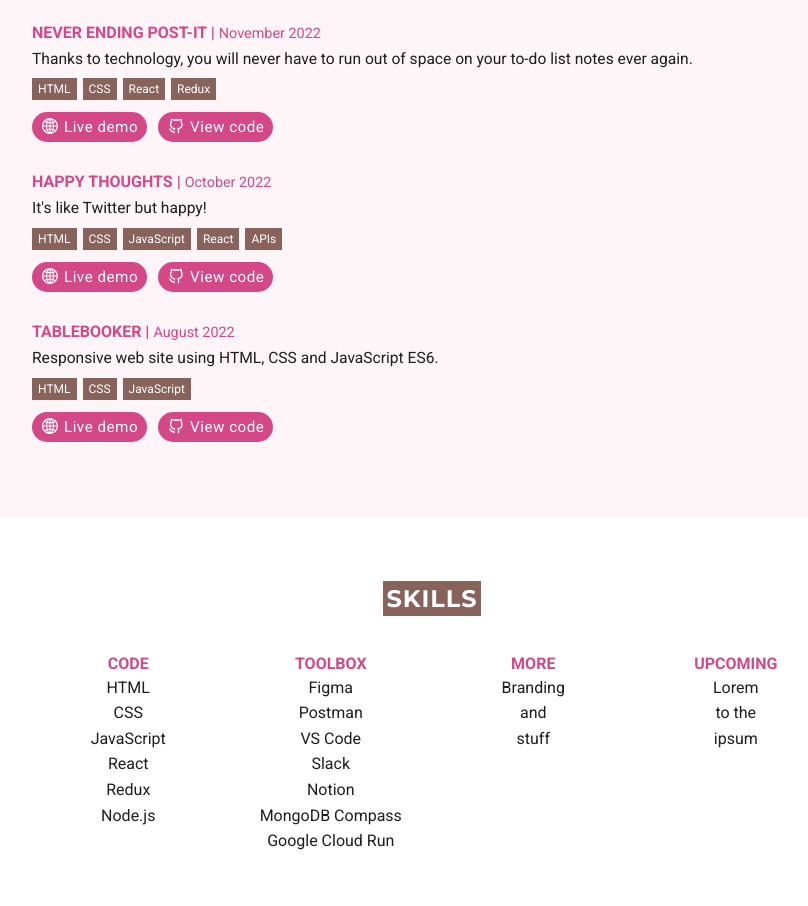
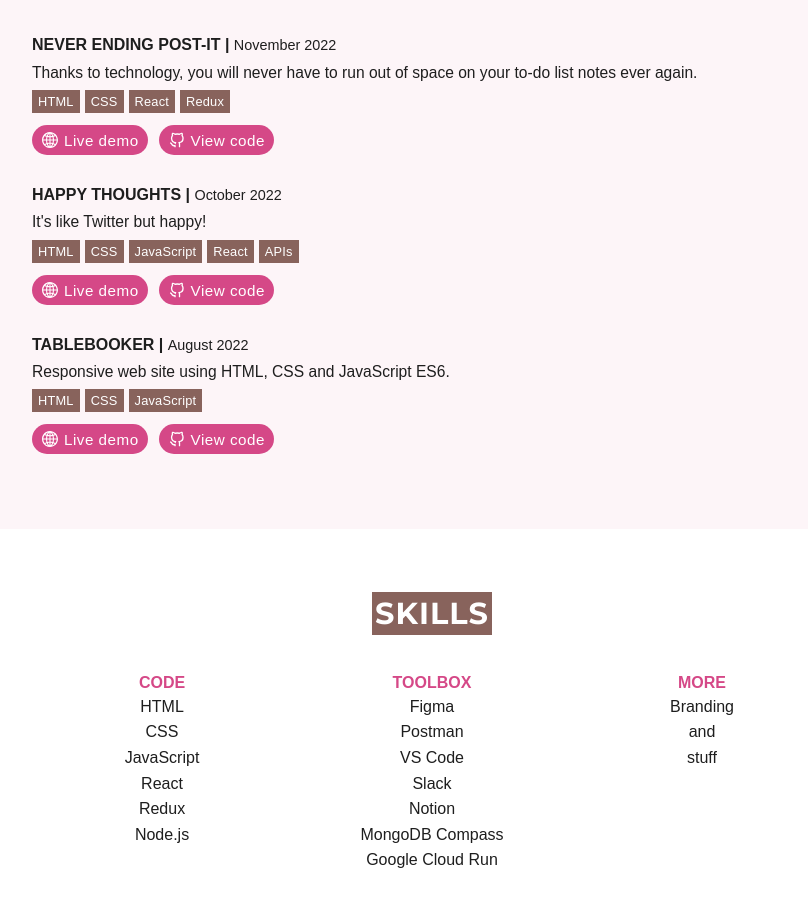
Before and after one commit to Technigo/project-react-portfolio, a React (Create React App) app: page / in a window 1280 px wide. Shown: the part 1888-2794 px from the top of the page, without its empty margins (208-1016 px from the left). Built offline with nearby package versions, Linux system fonts and the light colour scheme.

Commit message:
Add new fonts

```diff
--- a/src/components/ComponentLibrary.js
+++ b/src/components/ComponentLibrary.js
@@ -8,7 +8,7 @@ export const ProfileImage = styled.img`
   border-radius: 50%;
   width: 150px;
   height: 150px;
-  border: 3px solid var(--imageframe);
+  border: 0px solid var(--imageframe);
   overflow: hidden;
 `
 
@@ -37,7 +37,7 @@ export const Lollipop = () => (
 const Title = styled.h2`
     text-align: center;
     font-family: "Montserrat", sans-serif;
-    font-size: 1.5rem;
+    font-size: 1.9rem;
     font-weight: 700;
     text-transform: uppercase;
     padding-top: 10px;
--- a/src/components/Contact.js
+++ b/src/components/Contact.js
@@ -8,7 +8,7 @@ const FooterText = styled.p`
     font-weight: 400;
     font-size: 1.1rem;
     text-align: center;
-    color: var(--white);
+    color: var(--black);
     line-height: 1.6;
     padding-bottom: 50px;
     `
@@ -18,12 +18,12 @@ font-family: "Montserrat", sans-serif;
 font-weight: 400;
 font-size: 1.1rem;
 text-align: center;
-color: var(--white);
+color: var(--black);
 line-height: 1.6;
 
 &:hover,
 &:focus{
-    color: var(--black);
+    color: var(--white);
 };
 &:active{
     color: var(--white);
@@ -34,7 +34,7 @@ const Contact = () => {
   return (
     <PageSection backgroundColor="var(--accent)">
       <FooterText>
-        <Subheading>Contact</Subheading>
+        <Subheading>Get in touch</Subheading>
         <p>
           <ContactLink href="tel:0046790421910">
           +46(0)790 42 19 10
--- a/src/components/Hero.js
+++ b/src/components/Hero.js
@@ -6,7 +6,7 @@ import { ProfileImage, Wrapper } from './ComponentLibrary'
 const MainHeader = styled.header`
   width: 100%;
   height: 475px;
-  background-image: url("assets/images/header_crop.jpg");
+  background-image: url("assets/images/kilimanjaro-studioz-_8mos_CBmBM-unsplash_original.jpg");
   background-color: var(--headerfallback);
   position: relative;
   background-size: cover;
@@ -29,8 +29,9 @@ const TextWrapper = styled.div`
 const ImageWrapper = styled.div`
   justify-content: left;
 `
+
 const Name = styled.h1`
-  font-family: "Roboto", sans-serif;
+  font-family: "Roboto Flex", sans-serif;
   text-transform: uppercase;
   color: var(--black);
 `
@@ -39,7 +40,7 @@ const Title = styled.h1`
   font-family: "Montserrat", sans-serif;
   text-transform: lowercase;
   color: var(--black);
-  font-size: 46px;
+  font-size: 2.9rem;
   padding-top: 10px;
   font-weight: 700;
   line-height: 1.2;
@@ -49,7 +50,7 @@ const OtherTitle = styled.h1`
   font-family: "Montserrat", sans-serif;
   text-transform: lowercase;
   color: var(--black);
-  font-size: 24px;
+  font-size: 1.5rem;
   padding-top: 10px;
   font-weight: 700;
   line-height: 1.2;
--- a/src/components/Pill.js
+++ b/src/components/Pill.js
@@ -16,7 +16,7 @@ const ProjectPill = styled.a`
   text-decoration: none;
   text-transform: none;
   font-size: 0.95rem;
-  font-family: "Roboto", sans-serif;
+  font-family: "Roboto Flex", sans-serif;
   font-weight: 400;
   color: var(--white);
   background-color: var(--projectpill);
@@ -27,7 +27,7 @@ const ProjectPill = styled.a`
   height: 25px;
   line-height: 25px;
   &:hover {
-    background-color: var(--black);
+    background-color: var(--gray);
   }
 `
 
--- a/src/components/Project.js
+++ b/src/components/Project.js
@@ -53,14 +53,14 @@ const ProjectName = styled.h2`
 const ProjectTitle = styled.h3`
   text-transform: uppercase;
   font-weight: 700;
-  font-family: "Roboto", sans-serif;
-  color: var(--accent);
+  font-family: "Roboto Flex", sans-serif;
+  color: var(--black);
   padding-top: 15px;
   line-height: 1.2;
 `
 
 const ProjectDescription = styled.p`
-  font-family: "Roboto", sans-serif;
+  font-family: "Roboto Flex", sans-serif;
   padding-top: 6px;
   padding-bottom: 9px;
   line-height: 1.5;
@@ -68,15 +68,16 @@ const ProjectDescription = styled.p`
 `
 
 const ProjectTag = styled.span`
-  font-family: "Roboto", sans-serif;
+  font-family: "Roboto Flex", sans-serif;
   color: var(--white);
-  font-weight: 400;
+  font-weight: 500;
+  letter-spacing: 0.2px;
   background-color: var(--tagbg);
   text-decoration: none;
-  font-size: 0.75rem;
-  line-height: 0.75rem;
+  font-size: 0.8rem;
+  line-height: 0.8rem;
   padding: 4px 6px;
-  margin: 6px 6px 0 0;
+  margin: 5px 5px 0 0;
 `
 
 const Project = ({ title, name, description, tags, date, image, liveurl, featured, githuburl }) => {
--- a/src/components/Skills.js
+++ b/src/components/Skills.js
@@ -4,7 +4,7 @@ import { Heading, Wrapper } from './ComponentLibrary'
 import PageSection from './PageSection'
 
 const SkillsList = styled.ul`
-  font-family: "Roboto", sans-serif;
+  font-family: "Roboto Flex", sans-serif;
   font-weight: 400;
   text-align: center;
   line-height: 1.6;
@@ -13,7 +13,7 @@ const SkillsList = styled.ul`
 const SkillsSubheading = styled.h3`
   text-transform: uppercase;
   font-weight: 700;
-  font-family: "Roboto", sans-serif;
+  font-family: "Roboto Flex", sans-serif;
   color: var(--accent);
   padding-bottom: 3px;
   text-align: center;
@@ -27,7 +27,7 @@ const SkillsContainer = styled.div`
 
    /* tablet and larger -v */
    @media (min-width: 668px) {
-    grid-template-columns: repeat(4, 1fr);
+    grid-template-columns: repeat(3, 1fr);
   }
 `
 
@@ -68,14 +68,14 @@ const Skills = () => {
               <li>stuff</li>
             </SkillsList>
           </div>
-          <div>
+          {/* <div>
             <SkillsSubheading>Upcoming</SkillsSubheading>
             <SkillsList>
               <li>Lorem</li>
               <li>to the</li>
               <li>ipsum</li>
             </SkillsList>
-          </div>
+          </div> */}
         </SkillsContainer>
       </Wrapper>
     </PageSection>
--- a/src/components/SocialIcon.js
+++ b/src/components/SocialIcon.js
@@ -7,12 +7,13 @@ const IconWrapper = styled.div`
 const IconTitle = styled.div`
   text-transform: uppercase;
   font-weight: 700;
-  font-family: "Roboto", sans-serif;
+  font-family: "Roboto Flex", sans-serif;
   color: ${(props) => props.color};
   text-align: center;
   padding-top: 15px;
-  font-size: 0.9rem;
+  font-size: 0.95rem;
   line-height: 1.3;
+  letter-spacing: 0.3px;
 `
 
 const IconBorder = styled.div`
```
